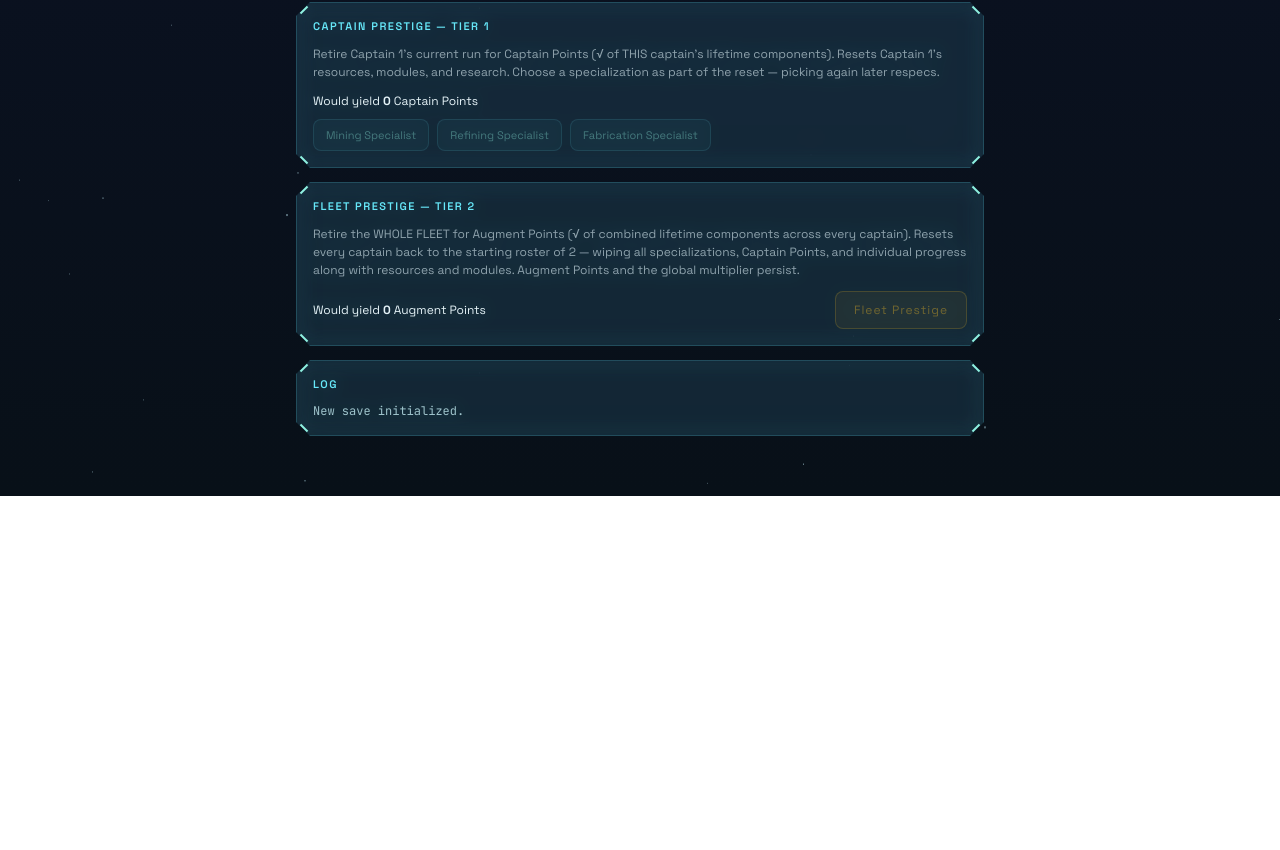
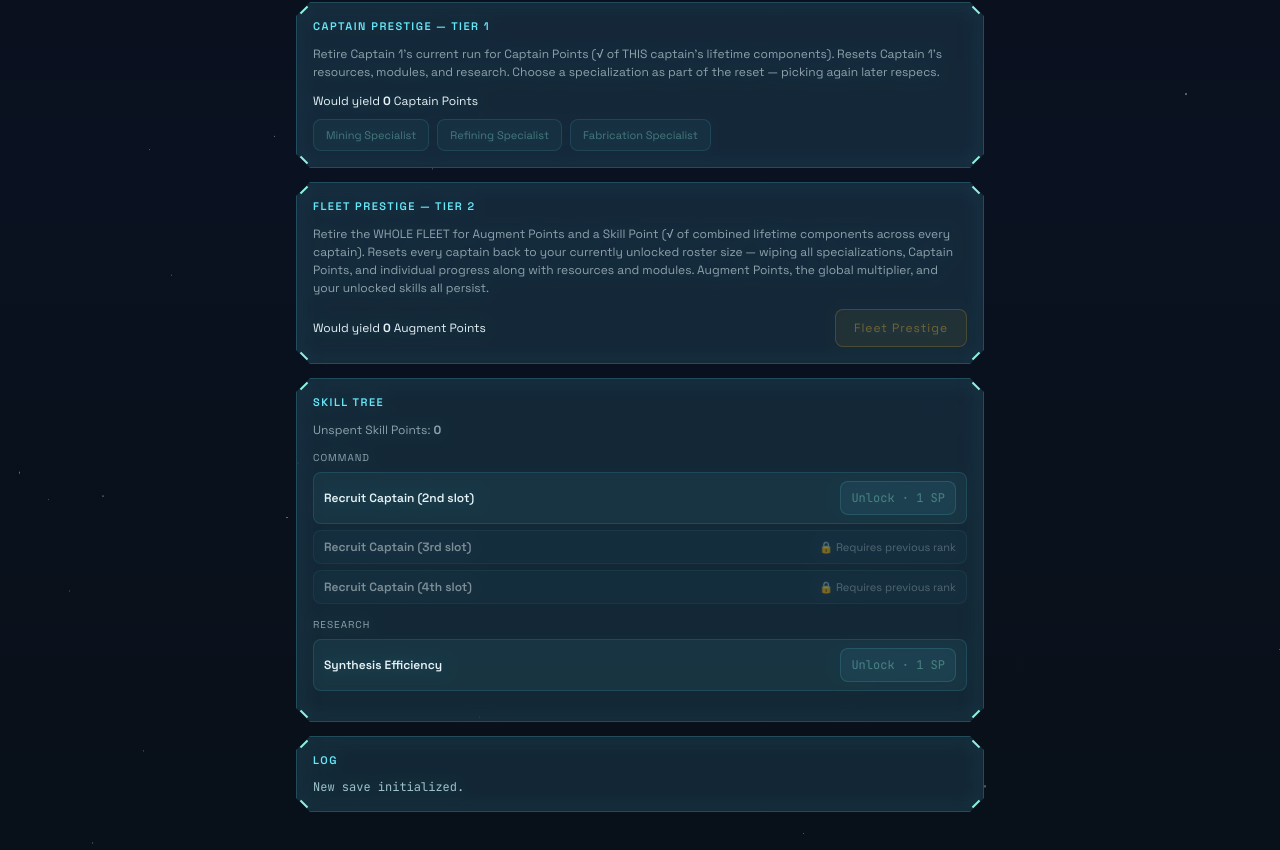
Before and after one commit to Scythrael/HyperionLegacy, a Svelte app: page / in a window 1280 px wide. Shown: the part 897-1747 px from the top of the page. Before the commit the page ends 1393 px from the top, so only its background shows below. Built offline with nearby package versions, Linux system fonts and the light colour scheme.

Commit message:
feat: add Skill Tree panel, wire research-speed buff into live tick loop

```diff
--- a/src/App.svelte
+++ b/src/App.svelte
@@ -16,13 +16,16 @@
     isResourceUnlocked,
     RESEARCH_PROJECTS,
     SPECIALIZATIONS,
+    SKILL_TREE,
+    researchDurationMult,
     type ModuleKey,
     type ResearchKey,
     type SpecializationKey,
+    type SkillNodeKey,
     type GameState,
     type CaptainState,
   } from "./lib/game/model";
-  import { tick, tickCaptainStack, prestige, captainPrestige } from "./lib/game/tick";
+  import { tick, tickCaptainStack, prestige, captainPrestige, buySkillNode } from "./lib/game/tick";
   import { formatNumber } from "./lib/game/format";
   import { saveToLocalStorage, loadFromLocalStorage, clearSave } from "./lib/game/save";
   import { loadTheme, saveTheme, THEME_NAMES, THEME_PREVIEW_COLORS, type ThemeName } from "./lib/theme";
@@ -129,6 +132,10 @@
       let captains = state.captains;
       let anyFired = false;
       const fleetMult = globalMultiplier(state); // invariant for this whole poll -- nothing in this loop touches augmentPoints
+      const researchMults = {} as Record<ResearchKey, number>;
+      for (const key of Object.keys(RESEARCH_PROJECTS) as ResearchKey[]) {
+        researchMults[key] = researchDurationMult(state, key);
+      }
 
       for (let i = 0; i < captains.length; i++) {
         const captain = captains[i];
@@ -142,7 +149,7 @@
             captains = [...captains]; // copy on first write this poll
             anyFired = true;
           }
-          captains[i] = tickCaptainStack(gameSecondsThisCycle, captain, fleetMult);
+          captains[i] = tickCaptainStack(gameSecondsThisCycle, captain, fleetMult, researchMults);
           cycle.barCycleStart = now;
         }
       }
@@ -193,8 +200,8 @@
     const { next, gained } = prestige(state);
     if (gained <= 0) return;
     state = next;
-    activeCaptainIndex = 0; // fleet prestige always yields exactly 2 captains, back to Captain 1's tab
-    pushLog(`Fleet Prestige performed. +${gained} Augment Points. Captain roster reset.`);
+    activeCaptainIndex = 0; // Captain 1's slot always survives a Fleet Prestige reset, regardless of roster size
+    pushLog(`Fleet Prestige performed. +${gained} Augment Points, +1 Skill Point. Captain roster reset.`);
     doSave();
   }
 
@@ -204,6 +211,14 @@
     const label = activeCaptain.label;
     state = next;
     pushLog(`[${label}] Captain Prestige performed. +${gained} Captain Points (${SPECIALIZATIONS[spec].label}).`);
+    doSave();
+  }
+
+  function doBuySkillNode(nodeKey: SkillNodeKey) {
+    const { next, success } = buySkillNode(state, nodeKey);
+    if (!success) return;
+    state = next;
+    pushLog(`Skill unlocked: ${SKILL_TREE[nodeKey].label}.`);
     doSave();
   }
 
@@ -261,10 +276,12 @@
   // Fallback only covers the one-frame window before onMount's
   // ensureCaptainCycles seeds an entry. It assumes captains.length never
   // shrinks and activeCaptainIndex never points past the end -- true today
-  // since only freshCaptains() ever replaces the whole array (always 2
-  // entries). If a future feature ever removes a captain slot, this
-  // fallback would silently show 0% progress instead of erroring; revisit
-  // this assumption then.
+  // since only freshCaptains() ever replaces the whole array, and the
+  // roster can be any size >= 1 (Command-branch skill nodes and Fleet
+  // Prestige only ever grow it or reset it back to captainSlotCount(state),
+  // never shrink it below 1). If a future feature ever removes a captain
+  // slot, this fallback would silently show 0% progress instead of
+  // erroring; revisit this assumption then.
   $: activeCycle = captainCycles[activeCaptain?.id] ?? { barCycleStart: Date.now(), nowTick: Date.now() };
   $: activeBarSeconds = Math.max(1, (activeCaptain?.tickDurationSeconds ?? 10) / (speed || 1));
   $: activeTickProgress = Math.min(1, Math.max(0, (activeCycle.nowTick - activeCycle.barCycleStart) / 1000 / activeBarSeconds));
@@ -439,10 +456,11 @@
         <div class="panel-title">FLEET PRESTIGE — TIER 2</div>
         {@const fleetGain = Math.floor(Math.sqrt(fleetLifetimeComponents(state)))}
         <p class="prestige-text">
-          Retire the WHOLE FLEET for Augment Points (√ of combined lifetime components across every
-          captain). Resets every captain back to the starting roster of 2 — wiping all specializations,
-          Captain Points, and individual progress along with resources and modules. Augment Points and
-          the global multiplier persist.
+          Retire the WHOLE FLEET for Augment Points and a Skill Point (√ of combined lifetime
+          components across every captain). Resets every captain back to your currently unlocked
+          roster size — wiping all specializations, Captain Points, and individual progress along
+          with resources and modules. Augment Points, the global multiplier, and your unlocked
+          skills all persist.
         </p>
         <div class="prestige-row">
           <div class="prestige-yield">
@@ -456,6 +474,65 @@
           >
             Fleet Prestige
           </button>
+        </div>
+      </Panel>
+
+      <Panel>
+        <div class="panel-title">SKILL TREE</div>
+        <p class="prestige-text">
+          Unspent Skill Points: <strong>{formatNumber(state.skillPoints)}</strong>
+        </p>
+        <div class="skill-branch">
+          <div class="skill-branch-title">Command</div>
+          {#each Object.entries(SKILL_TREE).filter(([, n]) => n.branch === "command") as [key, node]}
+            {@const nodeKey = key as SkillNodeKey}
+            {@const owned = state.unlockedSkillNodes.includes(nodeKey)}
+            {@const prereqMet = !node.requires || state.unlockedSkillNodes.includes(node.requires)}
+            {@const affordable = state.skillPoints >= node.costSkillPoints}
+            <div class="skill-node" class:owned class:locked={!prereqMet && !owned}>
+              <div class="skill-node-label">{node.label}</div>
+              {#if owned}
+                <span class="skill-node-status">✓ Unlocked</span>
+              {:else if !prereqMet}
+                <span class="skill-node-status">🔒 Requires previous rank</span>
+              {:else}
+                <button
+                  class="buy-btn"
+                  disabled={!affordable}
+                  style="opacity:{affordable ? 1 : 0.4}"
+                  on:click={() => doBuySkillNode(nodeKey)}
+                >
+                  Unlock · {node.costSkillPoints} SP
+                </button>
+              {/if}
+            </div>
+          {/each}
+        </div>
+        <div class="skill-branch">
+          <div class="skill-branch-title">Research</div>
+          {#each Object.entries(SKILL_TREE).filter(([, n]) => n.branch === "research") as [key, node]}
+            {@const nodeKey = key as SkillNodeKey}
+            {@const owned = state.unlockedSkillNodes.includes(nodeKey)}
+            {@const prereqMet = !node.requires || state.unlockedSkillNodes.includes(node.requires)}
+            {@const affordable = state.skillPoints >= node.costSkillPoints}
+            <div class="skill-node" class:owned class:locked={!prereqMet && !owned}>
+              <div class="skill-node-label">{node.label}</div>
+              {#if owned}
+                <span class="skill-node-status">✓ Unlocked</span>
+              {:else if !prereqMet}
+                <span class="skill-node-status">🔒 Requires previous rank</span>
+              {:else}
+                <button
+                  class="buy-btn"
+                  disabled={!affordable}
+                  style="opacity:{affordable ? 1 : 0.4}"
+                  on:click={() => doBuySkillNode(nodeKey)}
+                >
+                  Unlock · {node.costSkillPoints} SP
+                </button>
+              {/if}
+            </div>
+          {/each}
         </div>
       </Panel>
 
@@ -718,6 +795,31 @@
     cursor: pointer;
   }
   .spec-btn:disabled { cursor: not-allowed; }
+  .skill-branch { margin-bottom: 14px; }
+  .skill-branch:last-child { margin-bottom: 0; }
+  .skill-branch-title {
+    font-size: 10px;
+    letter-spacing: 1px;
+    text-transform: uppercase;
+    color: var(--color-text-secondary);
+    margin-bottom: 8px;
+  }
+  .skill-node {
+    display: flex;
+    justify-content: space-between;
+    align-items: center;
+    padding: 8px 10px;
+    border-radius: 8px;
+    background: var(--color-panel-bg-strong);
+    border: 1px solid rgba(var(--color-accent-rgb), 0.12);
+    margin-bottom: 6px;
+    gap: 8px;
+  }
+  .skill-node:last-child { margin-bottom: 0; }
+  .skill-node.owned { border-color: var(--color-success); }
+  .skill-node.locked { opacity: 0.5; }
+  .skill-node-label { font-size: 12px; font-weight: 600; }
+  .skill-node-status { font-size: 11px; color: var(--color-text-secondary); }
   .theme-row { display: flex; gap: 8px; margin-bottom: 12px; }
   .theme-swatch {
     width: 28px;
```
